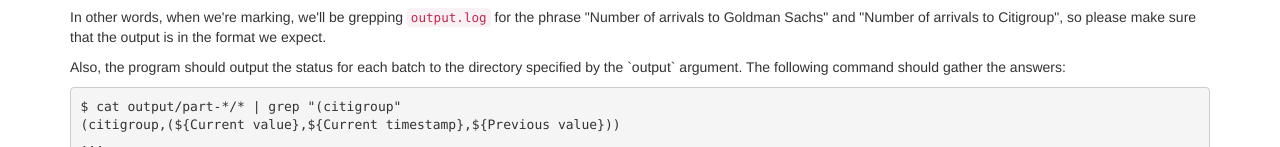
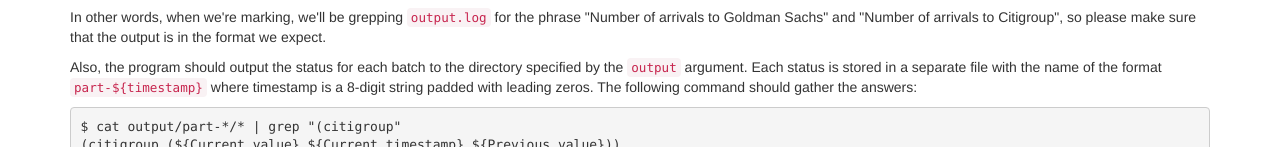
Before and after one commit to lintool/bigdata-2018w, a plain HTML site: page assignment7-451.html in a window 1280 px wide. Shown: the part 3005-3152 px from the top of the page. Drawn offline with nearby package versions, Linux system fonts and the light colour scheme.

Commit message:
more details

```diff
--- a/assignment7-451.html
+++ b/assignment7-451.html
@@ -318,7 +318,8 @@ grepping <code>output.log</code> for the phrase "Number of arrivals to
 Goldman Sachs" and "Number of arrivals to Citigroup", so please make
 sure that the output is in the format we expect.</p>
 
-<p>Also, the program should output the status for each batch to the directory specified by the `output` argument.
+<p>Also, the program should output the status for each batch to the directory specified by the <code>output</code> argument. Each status is stored in a separate file with the name of the format <code>part-${timestamp}</code> where timestamp is a 8-digit string padded with leading zeros.
+
 The following command should gather the answers:
 <pre>
 $ cat output/part-*/* | grep "(citigroup"
```
